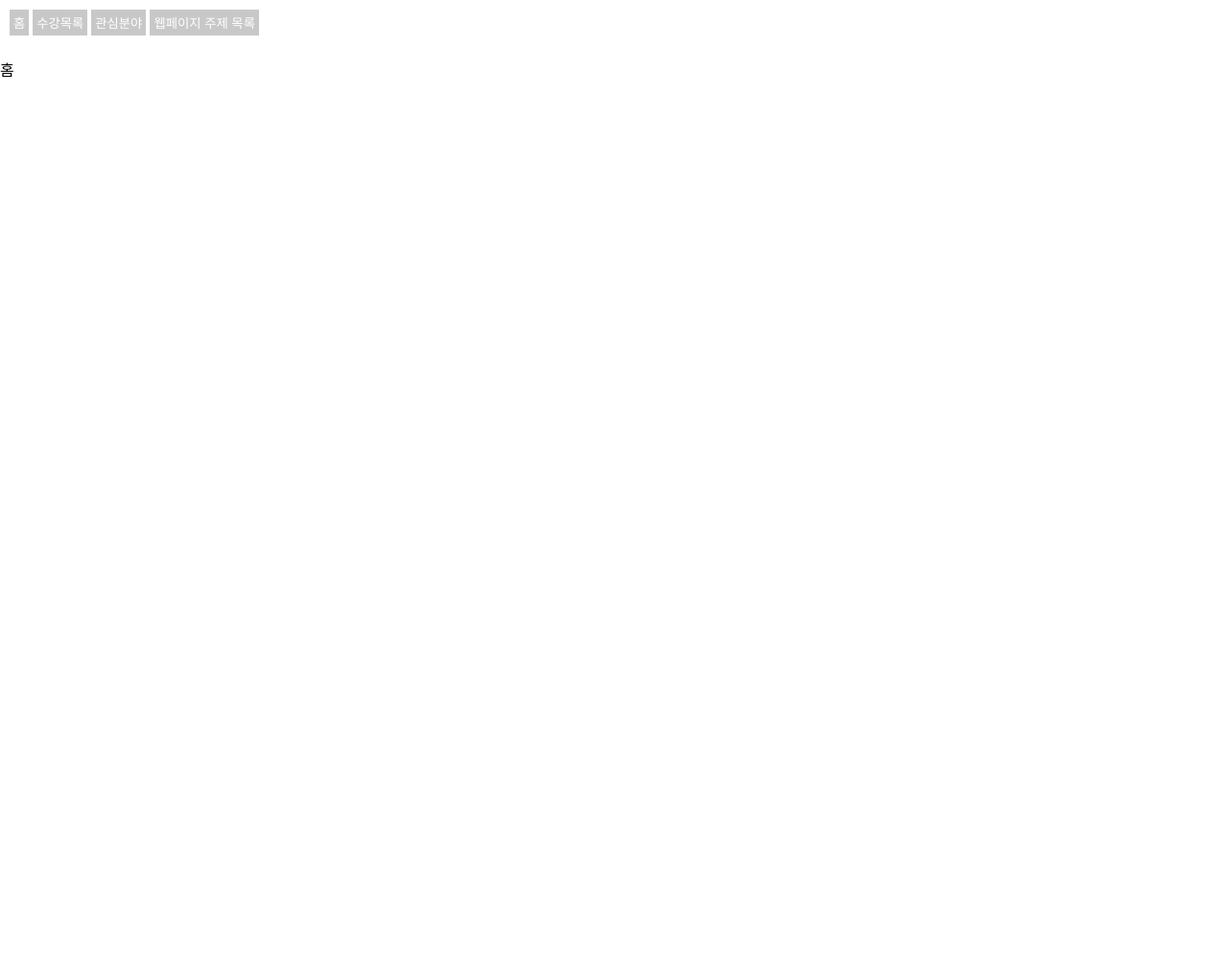
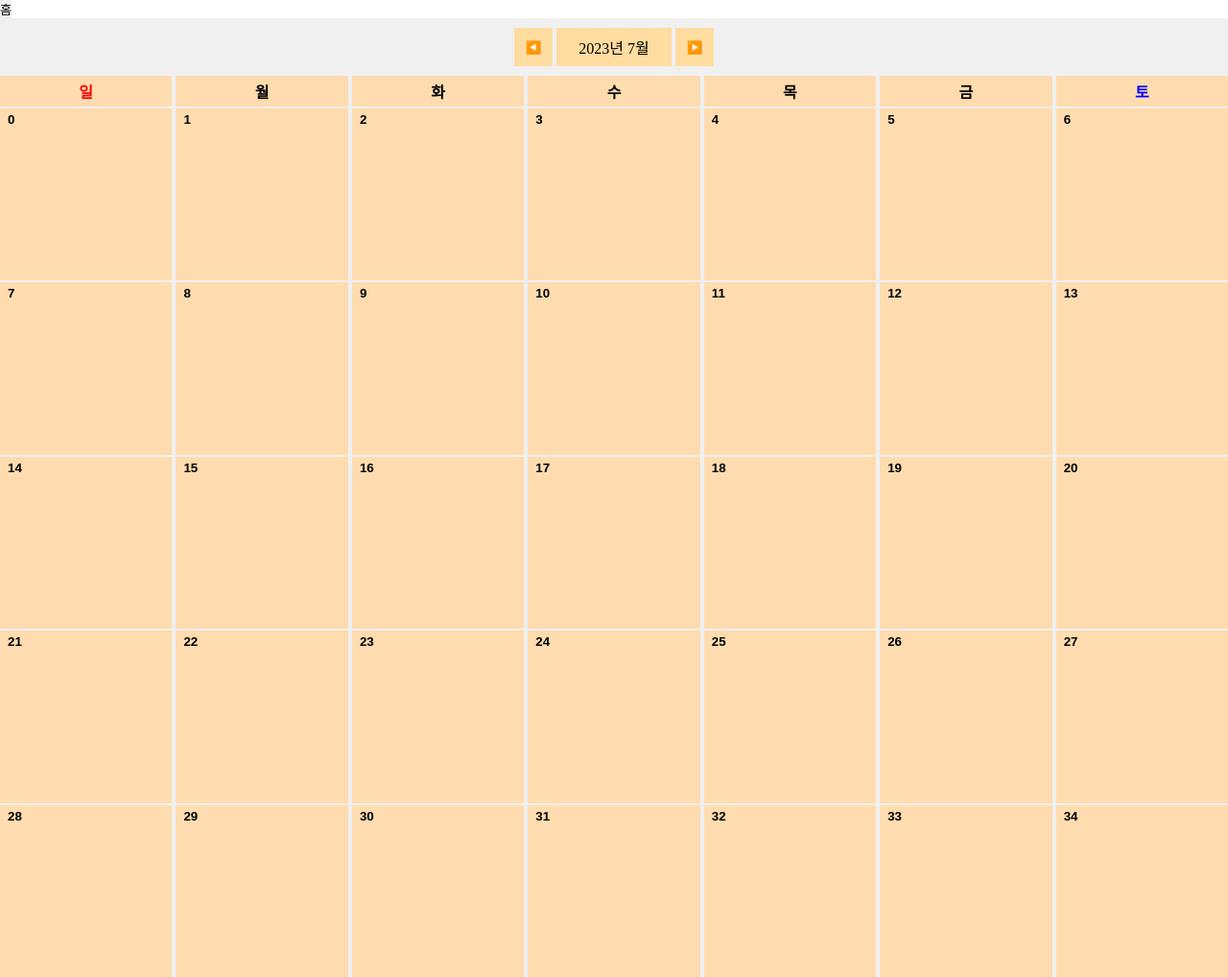
Before and after one commit to ssssksss1/js_calendar, a plain HTML site: page index.html in a window 1280 px wide. Shown: the whole page at 96% size. Before the commit the page ends 800 px from the top, so only its background shows below. Drawn offline with Linux system fonts and the light colour scheme.

Commit message:
[udpate] 달력구조 만들기

```diff
--- a/commonStyle.css
+++ b/commonStyle.css
@@ -1,17 +1,8 @@
 * {
-	margin: 0px;
-	padding: 0px;
-	border: 0px;
+  margin: 0px;
+  padding: 0px;
+  border: 0px;
 }
-body > nav {
-	padding: 10px 10px;
-	height: 40px;
+button:hover {
+  cursor: pointer;
 }
-body > nav > button {
-	padding: 4px;
-	background-color: rgba(200,200,200);
-	color: white;
-}
-body > nav > button:hover {
-	color: blue;
-}
--- /dev/null
+++ b/css/app.scss
@@ -0,0 +1,66 @@
+section {
+  margin: auto;
+  max-width: 1400px;
+  background-color: #f0f0f0;
+}
+
+#calendarHeader {
+  display: flex;
+  justify-content: center;
+  align-items: center;
+  height: 60px;
+  gap: 4px;
+
+  #dateYearAndMonth {
+    width: 120px;
+    height: 40px;
+    display: flex;
+    justify-content: center;
+    align-items: center;
+    background-color: #ffdca0;
+    gap: 4px;
+  }
+
+  button {
+    width: 40px;
+    height: 40px;
+    background-color: #ffdca0;
+  }
+}
+
+#dayOfTheWeekContainer {
+  display: grid;
+  grid-template-columns: repeat(7, 1fr);
+  gap: 0px 4px;
+
+  div {
+    text-align: center;
+    padding: 4px 8px;
+    background-color: #ffdcaf;
+    font-weight: 600;
+    margin-bottom: 2px;
+  }
+
+  div:nth-of-type(1) {
+    color: red;
+  }
+  div:nth-of-type(7) {
+    color: blue;
+  }
+}
+
+#dayContainer {
+  display: grid;
+  grid-template-columns: repeat(7, 1fr);
+  gap: 2px 4px;
+
+  button {
+    display: flex;
+    justify-content: start;
+    align-items: start;
+    padding: 4px 8px;
+    background-color: #ffdcaf;
+    font-weight: 600;
+    aspect-ratio: 1;
+  }
+}
--- a/index.html
+++ b/index.html
@@ -1,33 +1,38 @@
 <!DOCTYPE html>
 <html lang="en">
   <head>
-	<link rel="stylesheet" type="text/css" href="commonStyle.css">
-	<meta charset="UTF-8">
+    <link rel="stylesheet" type="text/css" href="commonStyle.css" />
+    <meta charset="UTF-8" />
+    <meta name="viewport" content="" width="device-width," initial-scale="1.0" />
     <title>홈</title>
-	<script type="text/javascript">
-document.write('<script src="http://' + (location.host || 'localhost').split(':')[0] + ':35729/livereload.js?snipver=1"></' + 'script>')
-
-	window.onload = function() {
-	}
-
-
-	</script>
-	<style type="text/css">
-		/**
-			* 각 페이지 스타일 작성
-		*/
-
-	</style>
+    <script src="./js/app.js"></script>
+    <link rel="stylesheet" href="./css/app.css" />
   </head>
   <body>
     <nav>
       <button type="button" onclick="location.href='index.html' ">홈</button>
-		<button type="button" onclick="location.href='class-list.html' ">수강목록</button>
-		<button type="button" onclick="location.href='interest-field.html' ">관심분야</button>
-		<button type="button" onclick="location.href='make-webproject.html' ">웹페이지 주제 목록</button>
     </nav>
     <section>
-		홈
+      <header id="calendarHeader">
+        <button>◀️</button>
+        <div id="dateYearAndMonth">
+          <span id="year"> </span>
+          <span id="month"> </span>
+        </div>
+        <button>▶️</button>
+      </header>
+      <article>
+        <div id="dayOfTheWeekContainer">
+          <div>일</div>
+          <div>월</div>
+          <div>화</div>
+          <div>수</div>
+          <div>목</div>
+          <div>금</div>
+          <div>토</div>
+        </div>
+        <div id="dayContainer"></div>
+      </article>
     </section>
   </body>
 </html>
--- /dev/null
+++ b/js/app.js
@@ -0,0 +1,13 @@
+window.onload = function () {
+  let year = new Date().getFullYear();
+  let month = new Date().getMonth() + 1;
+  document.getElementById("year").innerText = year + "년";
+  document.getElementById("month").innerText = month + "월";
+
+  let dayContainer = document.getElementById("dayContainer");
+  for (let i = 0; i < 35; i++) {
+    let temp = document.createElement("button");
+    temp.append((document.createElement("span").innerText = i));
+    dayContainer.append(temp);
+  }
+};
```
Also changed, not shown: css/app.css (added), 1 other file. Lines whose indentation alone changed are shown as unchanged.
